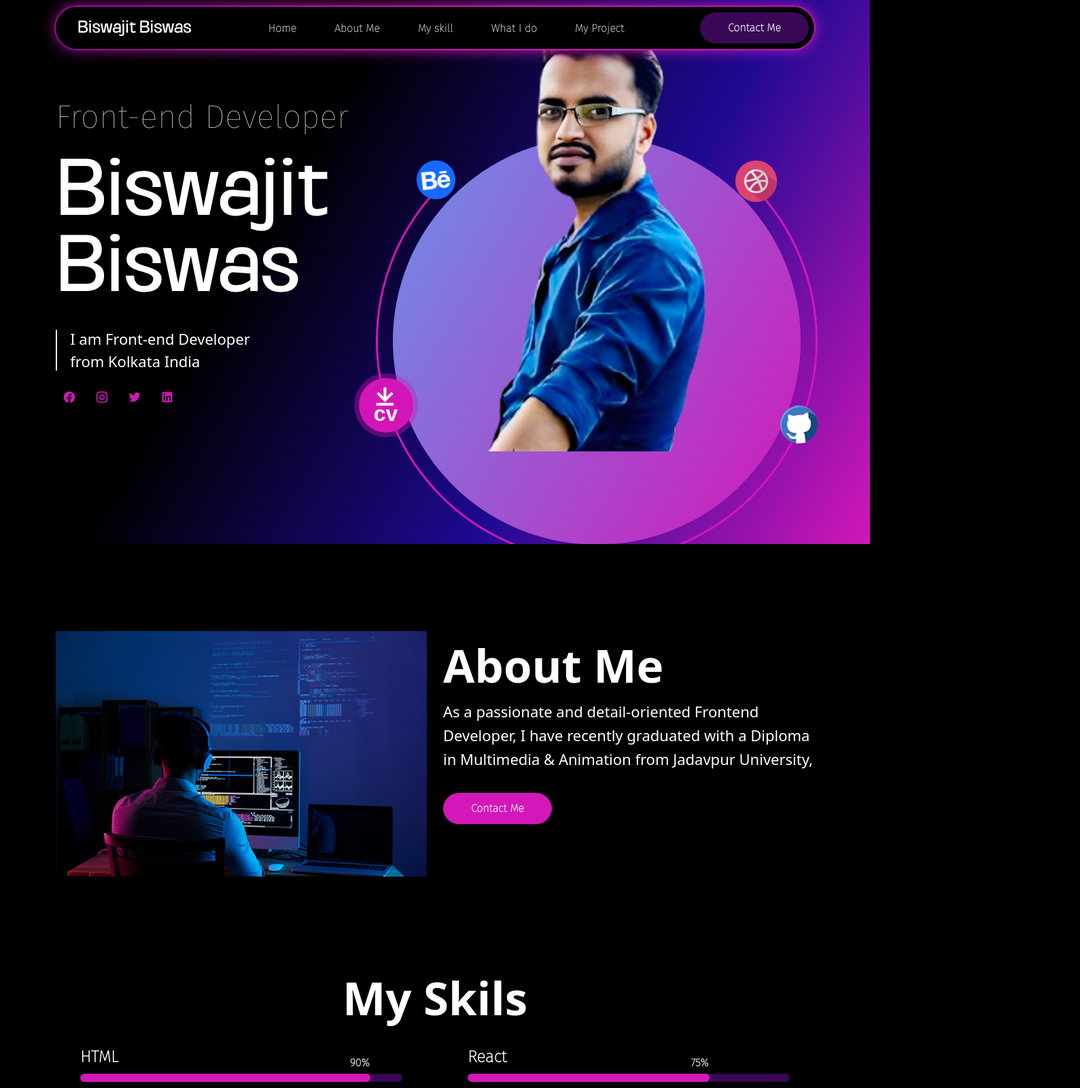
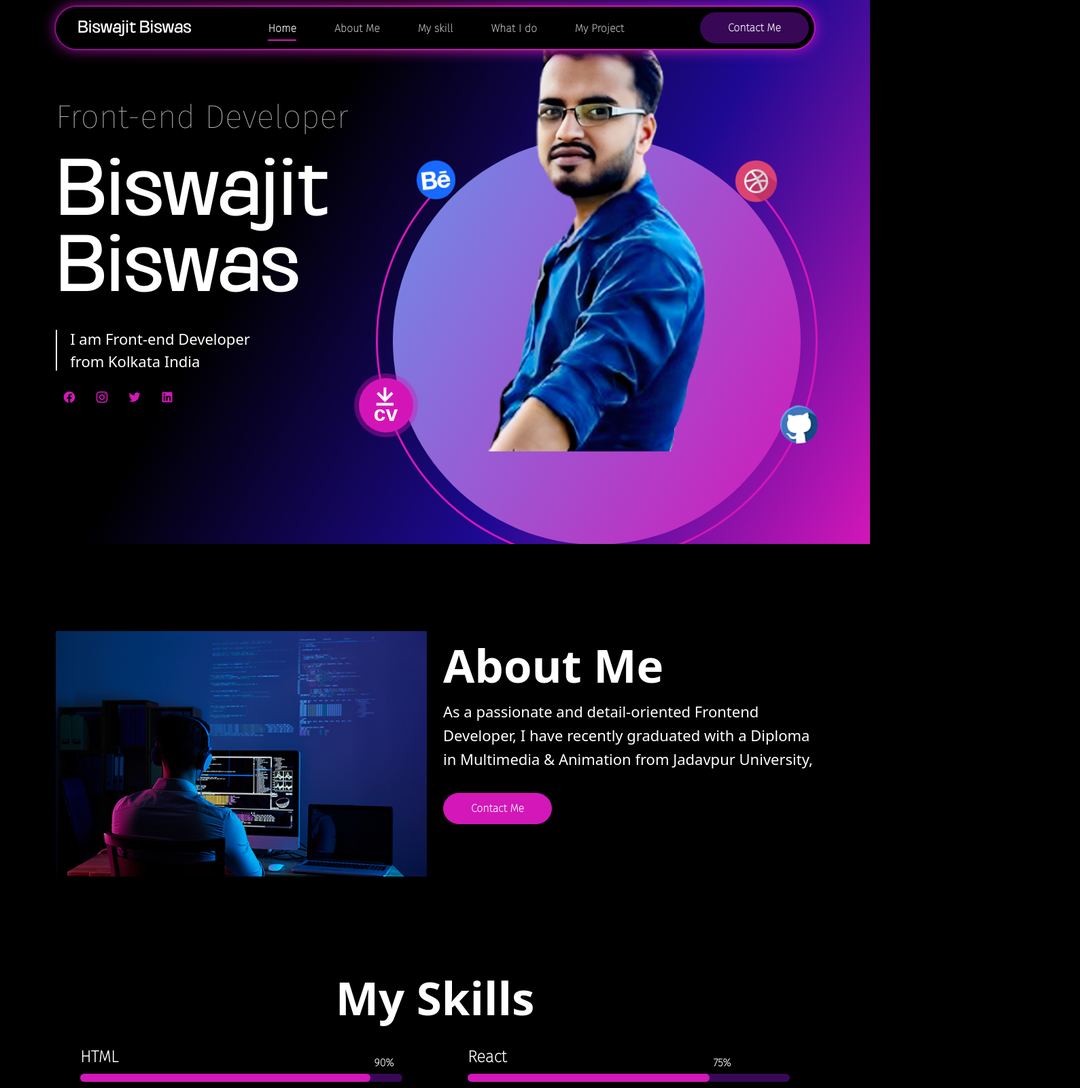
Before and after one commit to Biswajitbp6092/Biswajit-portfolio, a website: page index.html in a window 1280 px wide. Shown: the top 1600 px of the page at 68% size, 1589 px wide, since content can reach past the window. Drawn offline with nearby package versions, Linux system fonts and the light colour scheme.

Commit message:
modify some add

```diff
--- a/index.html
+++ b/index.html
@@ -34,7 +34,7 @@
                 <div class="nav-menu">
                     <ul class="nav-link">
                         <li>
-                            <a href="#banner-section">Home</a>
+                            <a class="active" href="#banner-section">Home</a>
                         </li>
                         <li>
                             <a href="#about-me">About Me</a>
@@ -136,14 +136,14 @@
      <!-- ==============my Sklis================= -->
      <section class="my-skils" id="my-skils">
         <div class="container skils-container">
-            <div class="heding">My Skils</div>
+            <div class="heding">My Skills</div>
             <div class="row">
                 <div class="col-12 col-md-6 px-5">
 
                     <div class="skill-box">
                         <span class="title">HTML</span>
                         <div class="skill-bar">
-                          <span class="skill-per html">
+                          <span class="skill-per">
                             <span class="tooltip">90%</span>
                           </span>
                         </div>
--- a/main.js
+++ b/main.js
@@ -22,6 +22,19 @@
             header.classList.remove("is-sticky");
         }
     });
+})();
+
+(function(){
+    let skillPerAll = document.querySelectorAll('.skill-per');
+    skillPerAll.forEach(function(skillPar){
+        setTimeout(function(){
+            skillPar.children[0].style.display = 'block';
+        }, 1000)
+    });
+})();
+
+(function(){
+
 })();
 
 
--- a/style.scss
+++ b/style.scss
@@ -22,6 +22,7 @@ li{
     top: 0;
     right: 0;
     left: 0;
+    z-index: 10;
 }
 @keyframes navslideDown {
     from {
@@ -119,7 +120,19 @@ a.back-to-top {
                             }
                             &:hover::after{
                                 width: 100%;
+                            }
+                            &.active{
+                                color: $body-white;
+                                &::after{
+                                    content: '';
+                                    position: absolute;
+                                    bottom: -10px;
+                                    left: 0;
+                                    width: 100%;
+                                    height: 2px;
+                                    background-color: $primary-color;
 
+                                }
                             }
                         }
                     }
@@ -449,7 +462,7 @@ a.back-to-top {
         }
         .skill-box{
             width: 100%;
-            margin: 20px 0px;
+            margin: 20px 0px 30px;
         }
         .title{
             display: block;
@@ -494,7 +507,7 @@ a.back-to-top {
             }
             .javascript{
                 width: 60%;
-                animation-delay: 0.5s;
+                // animation-delay: 0.5s;
             }
             .react{
                 width: 75%;
@@ -527,8 +540,8 @@ a.back-to-top {
                 }
             }
             .tooltip{
-                position: absolute;
-                right: -5px;
+                position: relative;
+                left: 100%;
                 top: -30px;
                 font-family: 'fira sans';
                 font-size: 16px;
@@ -538,6 +551,8 @@ a.back-to-top {
                 padding: 2px 6px;
                 border-radius: 3px;
                 opacity: 1;
+                overflow: hidden;
+                display: none;
             }
         }
     }
@@ -785,11 +800,6 @@ a.back-to-top {
 
             }
             form{
-                .input-row{
-                    display:flex;
-                    align-items: center;
-                    justify-content: space-between;
-                }
                 .input-box input,textarea{
                     width: 100%;
                     padding-block: 10px;
```
Also changed, not shown: style.css, 1 other file.
